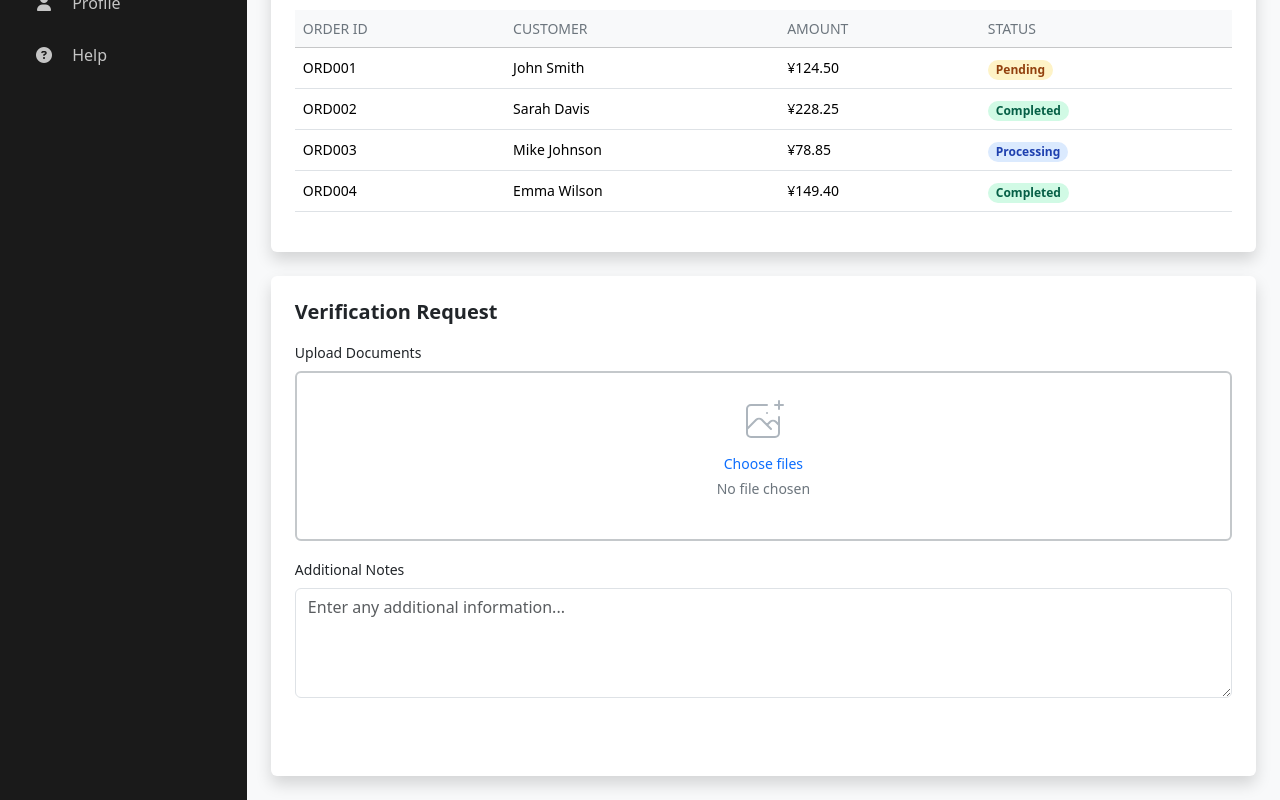
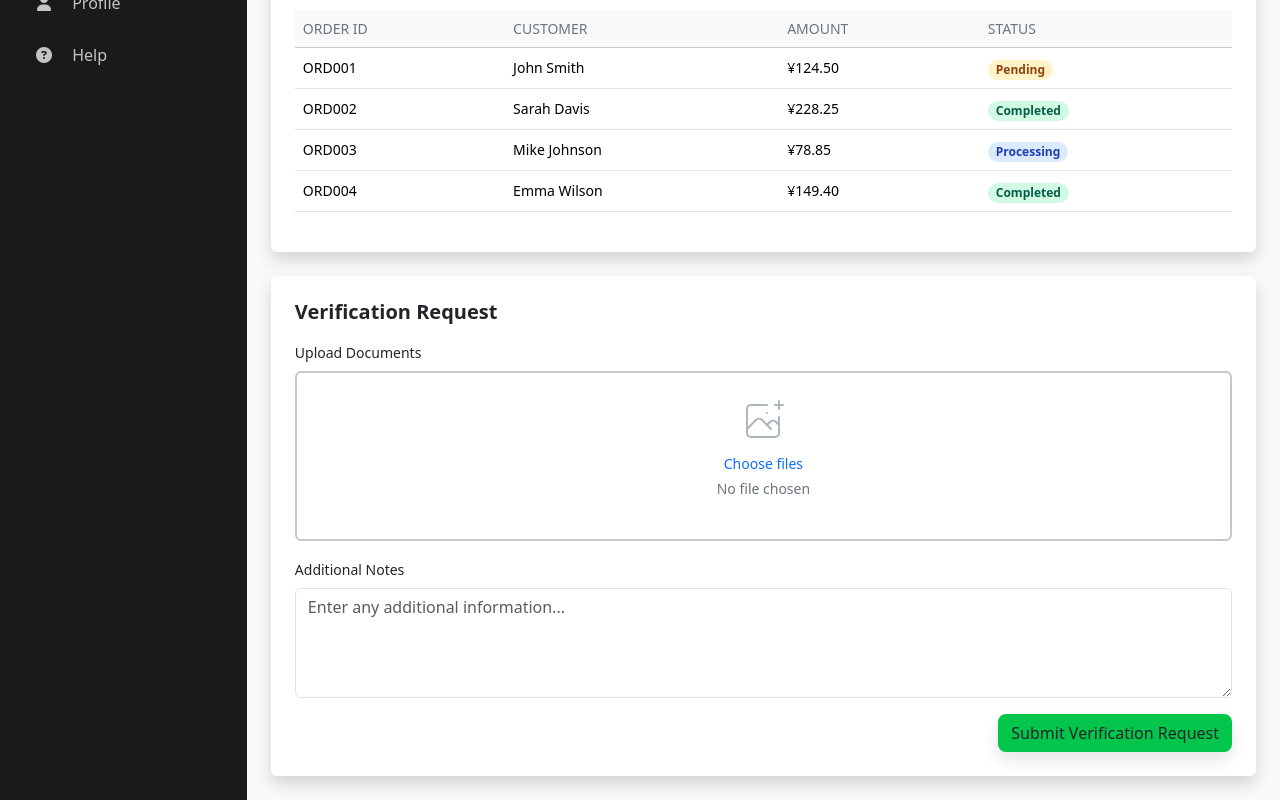
Before and after one commit to smartboys790/farmerdash, a React (Create React App) app: page / in a window 1280 px wide. Shown: the part 300-1100 px from the top of the page. Built offline with nearby package versions, Linux system fonts and the light colour scheme.

Commit message:
verificaion button fixed

```diff
--- a/src/App.css
+++ b/src/App.css
@@ -88,7 +88,7 @@ body {
 
 /* Verification Request Styles */
 .verification-request {
-    background-color: #ffffff; /* White background for request */
+    background-color: #01c64b; /* White background for request */
     border-radius: 0.5rem; /* Rounded corners */
     box-shadow: 0 0.5rem 1rem rgba(0, 0, 0, 0.1); /* Subtle shadow */
 }
--- a/src/VerificationRequest.js
+++ b/src/VerificationRequest.js
@@ -72,7 +72,7 @@ const VerificationRequest = () => {
                 <div className="d-flex justify-content-end">
                     <button
                         type="submit"
-                        className="btn text-white"
+                        className="btn verification-request"
                         disabled={isSubmitting}
                     >
                         {isSubmitting && (
```
